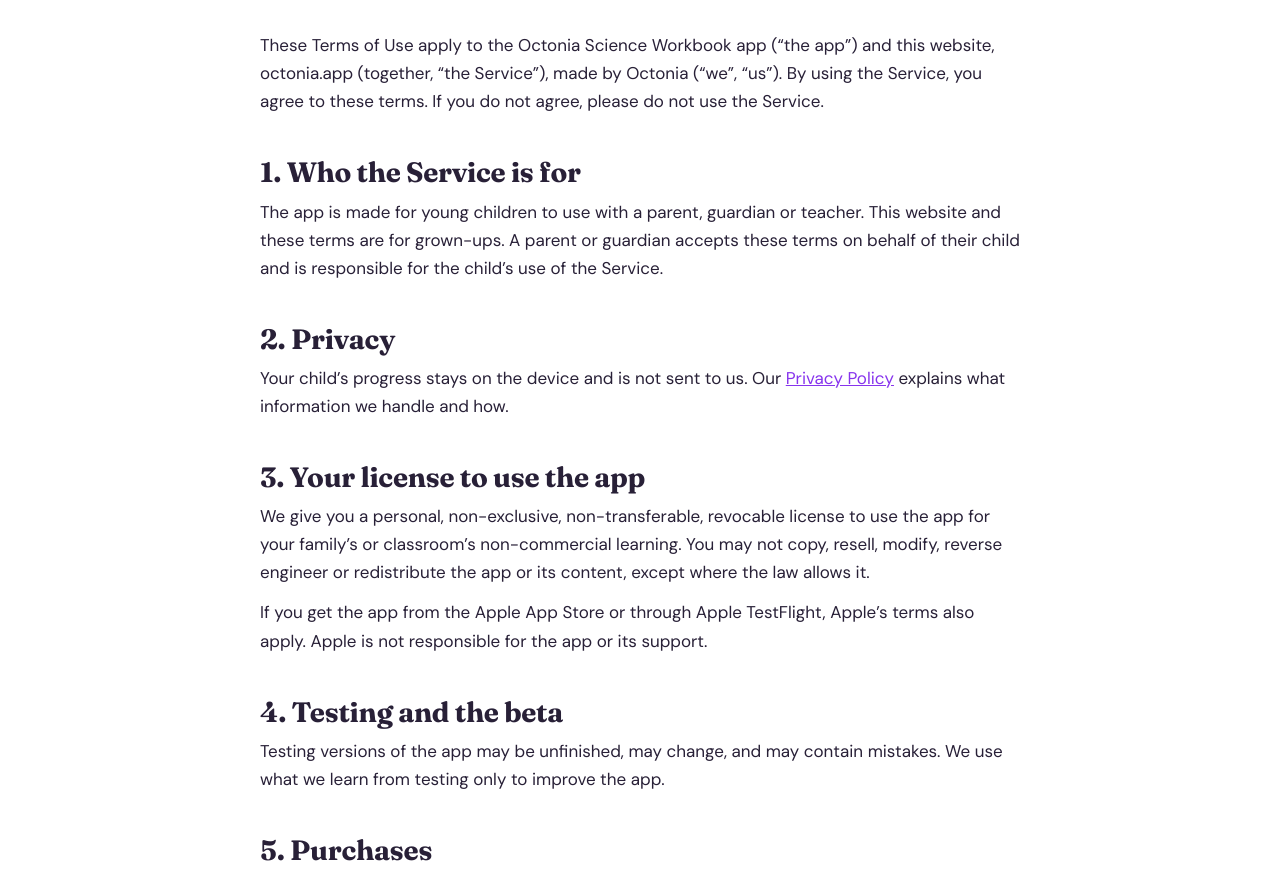
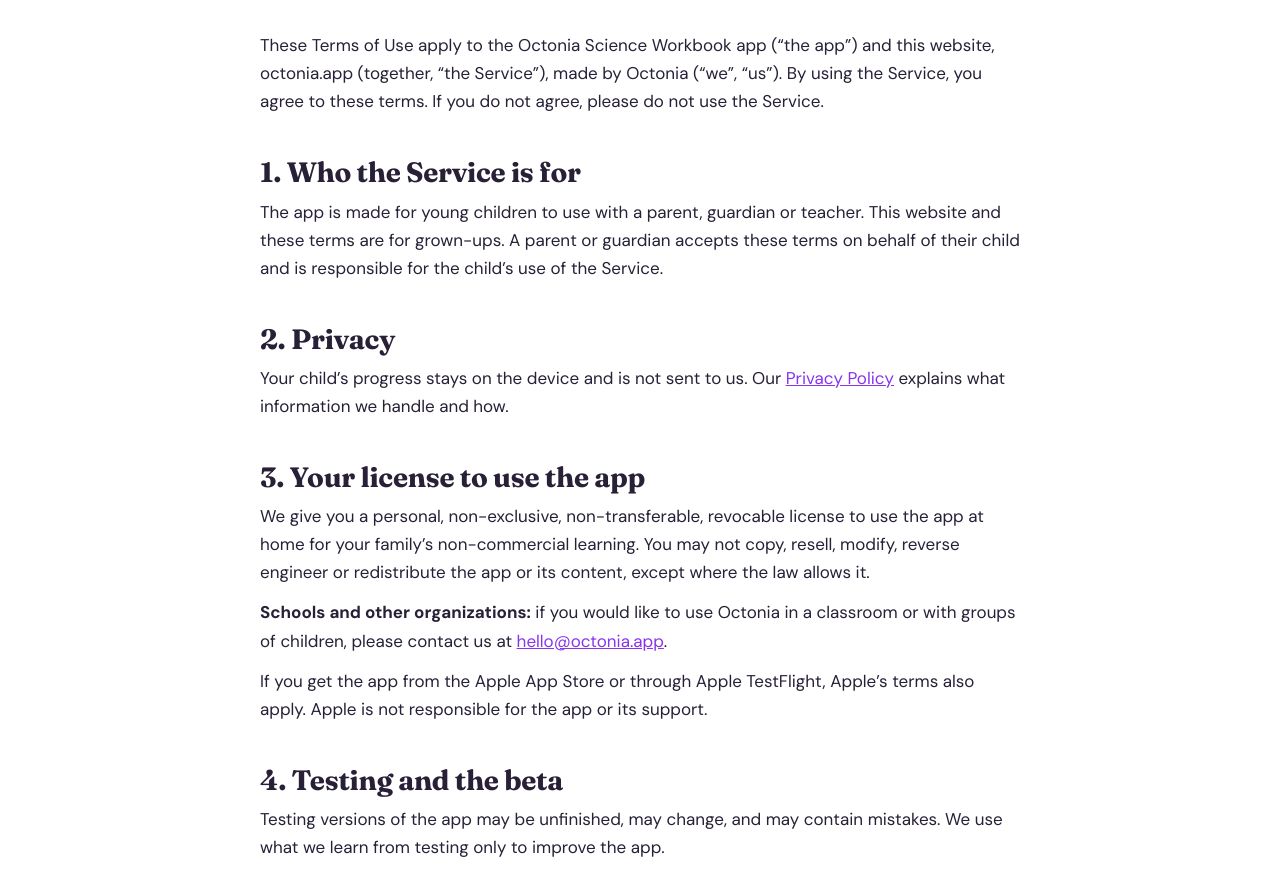
Before and after one commit to funscience-kids/webpage, a plain HTML site: page terms.html in a window 1280 px wide. Shown: the part 216-1088 px from the top of the page. Drawn offline with Linux system fonts and the light colour scheme.

Commit message:
Terms of Use: home use for families; schools contact us
Co-Authored-By: Claude Opus 5.5 <noreply@anthropic.com>

```diff
--- a/terms.html
+++ b/terms.html
@@ -28,7 +28,8 @@
       <p>Your child’s progress stays on the device and is not sent to us. Our <a href="/privacy">Privacy Policy</a> explains what information we handle and how.</p>
 
       <h2>3. Your license to use the app</h2>
-      <p>We give you a personal, non-exclusive, non-transferable, revocable license to use the app for your family’s or classroom’s non-commercial learning. You may not copy, resell, modify, reverse engineer or redistribute the app or its content, except where the law allows it.</p>
+      <p>We give you a personal, non-exclusive, non-transferable, revocable license to use the app at home for your family’s non-commercial learning. You may not copy, resell, modify, reverse engineer or redistribute the app or its content, except where the law allows it.</p>
+      <p><strong>Schools and other organizations:</strong> if you would like to use Octonia in a classroom or with groups of children, please contact us at <a href="mailto:hello@octonia.app">hello@octonia.app</a>.</p>
       <p>If you get the app from the Apple App Store or through Apple TestFlight, Apple’s terms also apply. Apple is not responsible for the app or its support.</p>
 
       <h2>4. Testing and the beta</h2>
```
